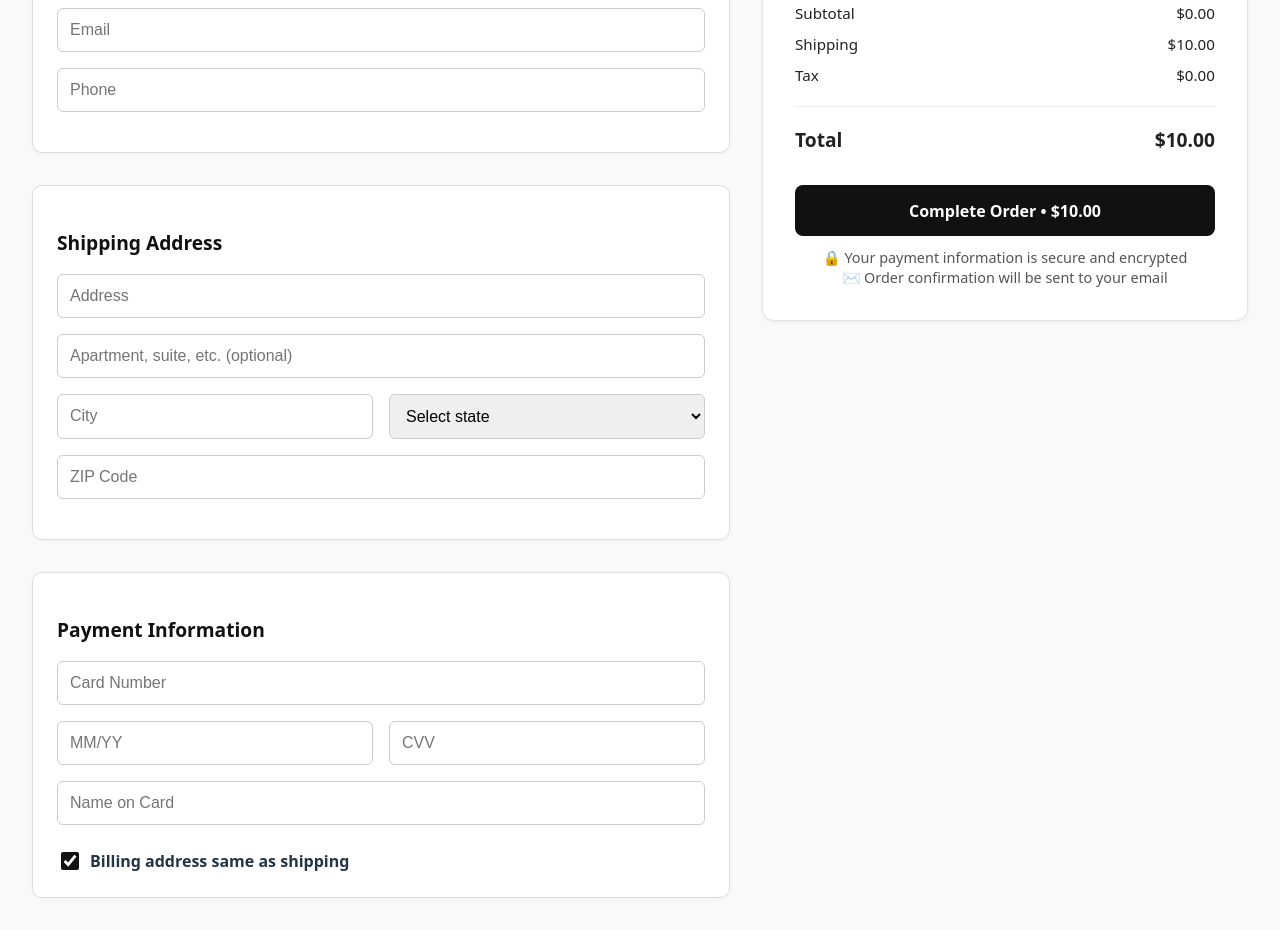
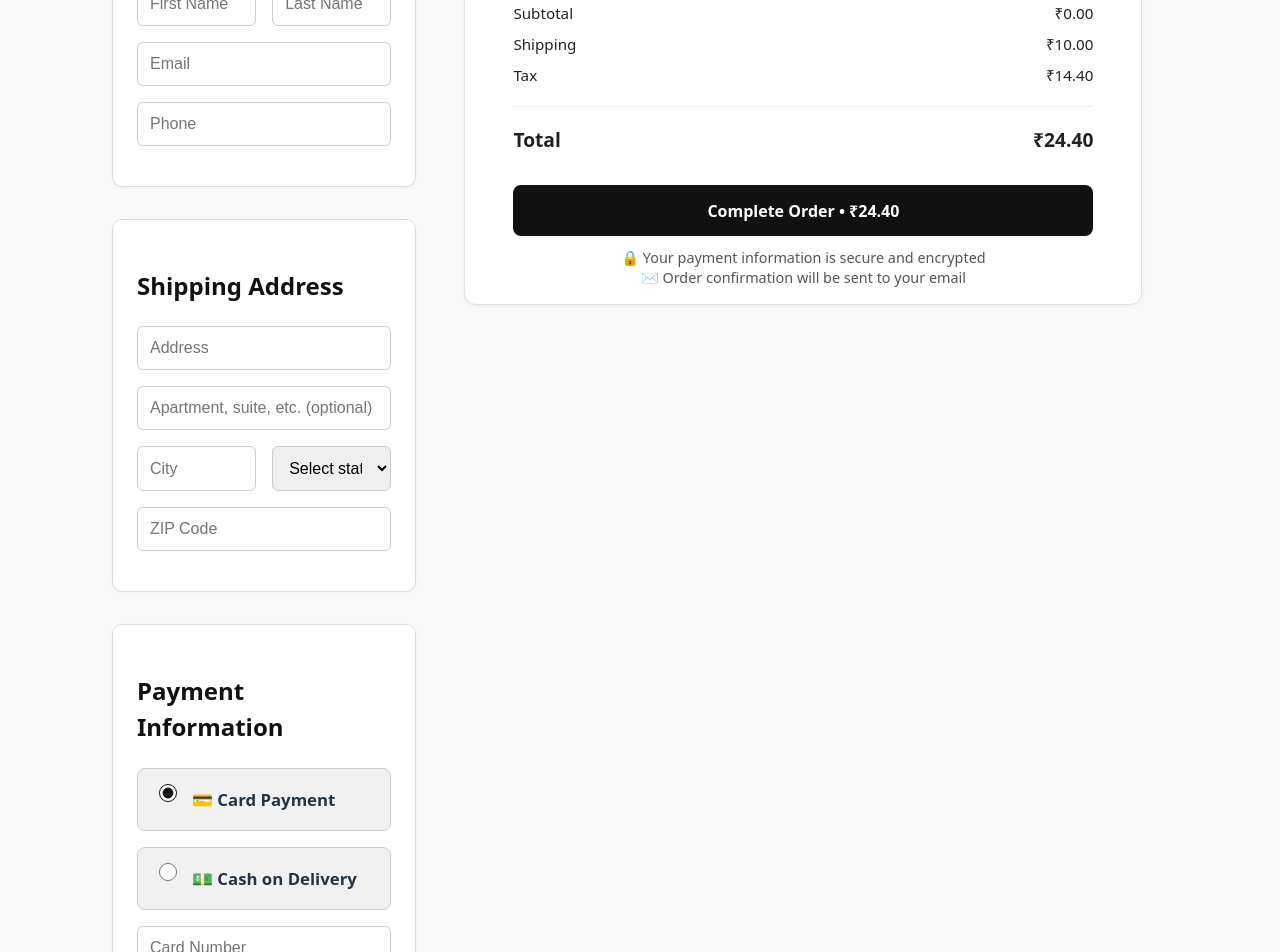
Before and after one commit to Prajwal4648/ecommerce-react-ui, a React (Vite) app: page /checkout in a window 1280 px wide. Shown: the part 280-1232 px from the top of the page. Before the commit the page ends 1210 px from the top, so only its background shows below. Built offline with nearby package versions, Linux system fonts and the light colour scheme.

Commit message:
updated UI and added promo code logic

```diff
--- a/src/pages/Cart/Cart.jsx
+++ b/src/pages/Cart/Cart.jsx
@@ -4,14 +4,43 @@ import './cart.css';
 import { useNavigate } from 'react-router-dom';
 
 const Cart = () => {
-  const { cartItems, removeFromCart, updateQuantity, clearCart } = useCart();
+  const {
+    cartItems,
+    removeFromCart,
+    updateQuantity,
+    clearCart,
+    discount,
+    isPromoApplied,
+    applyPromo
+  } = useCart();
   const navigate = useNavigate();
   const [promoCode, setPromoCode] = useState('');
 
   const subtotal = cartItems.reduce((sum, item) => sum + item.price * item.quantity, 0);
   const shipping = subtotal > 100 ? 0 : 10;
   const tax = 14.40; // fixed or calculated
-  const total = subtotal + shipping + tax;
+  const total = subtotal + shipping + tax - discount;
+
+  // Handle promo code application
+  const handlePromoCode = () => {
+    if (promoCode.toUpperCase() === 'FLAT10' && !isPromoApplied) {
+      const discountAmount = (subtotal + shipping + tax) * 0.10;
+      applyPromo(discountAmount);
+    } else if (promoCode.toUpperCase() !== 'FLAT10') {
+      alert('Invalid promo code');
+    } else if (isPromoApplied) {
+      alert('Promo code already applied');
+    }
+  };
+
+  // Handle quantity decrease with removal when quantity reaches 0
+  const handleQuantityDecrease = (itemId, currentQuantity) => {
+    if (currentQuantity <= 1) {
+      removeFromCart(itemId);
+    } else {
+      updateQuantity(itemId, currentQuantity - 1);
+    }
+  };
 
   // Empty cart view
   if (cartItems.length === 0) {
@@ -45,7 +74,7 @@ const Cart = () => {
               <p>₹{item.price}</p>
             </div>
             <div className="quantity-controls">
-              <button onClick={() => updateQuantity(item.id, item.quantity - 1)}>-</button>
+              <button onClick={() => handleQuantityDecrease(item.id, item.quantity)}>-</button>
               <span>{item.quantity}</span>
               <button onClick={() => updateQuantity(item.id, item.quantity + 1)}>+</button>
             </div>
@@ -60,6 +89,9 @@ const Cart = () => {
         <p>Subtotal ({cartItems.length} items) <span>₹{subtotal.toFixed(2)}</span></p>
         <p>Shipping <span>{shipping === 0 ? 'Free' : `₹${shipping.toFixed(2)}`}</span></p>
         <p>Tax <span>₹{tax.toFixed(2)}</span></p>
+        {isPromoApplied && (
+          <p style={{color: 'green'}}>Discount (FLAT10) <span>-₹{discount.toFixed(2)}</span></p>
+        )}
         <hr />
         <p className="total">Total <span>₹{total.toFixed(2)}</span></p>
 
@@ -77,8 +109,18 @@ const Cart = () => {
               placeholder="Enter code"
               value={promoCode}
               onChange={(e) => setPromoCode(e.target.value)}
+              disabled={isPromoApplied}
             />
-            <button>Apply</button>
+            <button
+              onClick={handlePromoCode}
+              disabled={isPromoApplied}
+              style={{
+                backgroundColor: isPromoApplied ? '#ccc' : '',
+                cursor: isPromoApplied ? 'not-allowed' : 'pointer'
+              }}
+            >
+              {isPromoApplied ? 'Applied' : 'Apply'}
+            </button>
           </div>
         </div>
 
--- a/src/pages/Cart/CartContext.jsx
+++ b/src/pages/Cart/CartContext.jsx
@@ -1,23 +1,41 @@
 import React, { createContext, useContext, useState, useEffect } from "react";
-
 
 // Create the context
 const CartContext = createContext();
 
 // Create a provider component
 export const CartProvider = ({ children }) => {
-
-
   // Initialize cartItems from localStorage (if available)
   const [cartItems, setCartItems] = useState(() => {
     const stored = localStorage.getItem('cart');
     return stored ? JSON.parse(stored) : [];
   });
 
+  // Initialize promo code state from localStorage
+  const [discount, setDiscount] = useState(() => {
+    const stored = localStorage.getItem('discount');
+    return stored ? parseFloat(stored) : 0;
+  });
+
+  const [isPromoApplied, setIsPromoApplied] = useState(() => {
+    const stored = localStorage.getItem('isPromoApplied');
+    return stored ? JSON.parse(stored) : false;
+  });
+
   // Save cartItems to localStorage whenever they change
   useEffect(() => {
     localStorage.setItem('cart', JSON.stringify(cartItems));
   }, [cartItems]);
+
+  // Save discount to localStorage whenever it changes
+  useEffect(() => {
+    localStorage.setItem('discount', discount.toString());
+  }, [discount]);
+
+  // Save promo applied status to localStorage whenever it changes
+  useEffect(() => {
+    localStorage.setItem('isPromoApplied', JSON.stringify(isPromoApplied));
+  }, [isPromoApplied]);
 
   // Add item to cart
   const addToCart = (product) => {
@@ -49,19 +67,39 @@ export const CartProvider = ({ children }) => {
     );
   };
 
-  // Clear all cart items
+  // Clear all cart items and promo code
   const clearCart = () => {
     setCartItems([]);
+    setDiscount(0);
+    setIsPromoApplied(false);
     localStorage.removeItem('cart');
+    localStorage.removeItem('discount');
+    localStorage.removeItem('isPromoApplied');
+  };
+
+  // Apply promo code
+  const applyPromo = (discountAmount) => {
+    setDiscount(discountAmount);
+    setIsPromoApplied(true);
+  };
+
+  // Remove promo code
+  const removePromo = () => {
+    setDiscount(0);
+    setIsPromoApplied(false);
   };
 
   return (
     <CartContext.Provider value={{
       cartItems,
+      discount,
+      isPromoApplied,
       addToCart,
       removeFromCart,
       updateQuantity,
-      clearCart
+      clearCart,
+      applyPromo,
+      removePromo
     }}>
       {children}
     </CartContext.Provider>
--- a/src/pages/Cart/Checkout.css
+++ b/src/pages/Cart/Checkout.css
@@ -3,7 +3,9 @@
   width: 100vw;
   box-sizing: border-box;
   background-color: #f9f9f9;
-  padding: 2rem;
+  padding: 3rem;
+  padding-left:7rem;
+
 }
 
 /* Only the title on top */
@@ -18,9 +20,9 @@
 .checkout-container {
   display: flex;
   justify-content: space-between;
-  align-items: flex-start;
-  gap: 2rem;
-  width: 100%;
+  align-items: self-start;
+  gap: 3rem;
+  width: 92%;
 }
 
 /* Left side: form */
@@ -40,8 +42,8 @@
 }
 
 .form-section h3 {
-  font-size: 1.2rem;
-  margin-bottom: 1rem;
+  font-size: 1.5rem;
+  margin-bottom: 1.4rem;
   color: #111;
 }
 
@@ -90,3 +92,72 @@ input:not([type='checkbox']), select {
     flex-direction: column;
   }
 }
+/* Payment Methods Section */
+.payment-methods {
+  display: flex;
+  flex-direction: column;
+  gap: 1rem;
+  margin-bottom: 1rem;
+}
+
+.payment-option {
+  display: flex;
+  align-items: center;
+  gap: 0.75rem;
+  font-size: 1.05rem;
+  background-color: #f1f1f1;
+  padding: 0.75rem 1rem;
+  border-radius: 8px;
+  border: 1px solid #ccc;
+  cursor: pointer;
+  transition: background-color 0.3s ease;
+}
+
+.payment-option:hover {
+  background-color: #e7e7e7;
+}
+
+.payment-option input[type='radio'] {
+  accent-color: #111;
+  width: 18px;
+  height: 18px;
+  cursor: pointer;
+}
+
+.payment-label {
+  font-weight: 600;
+}
+
+/* Card Payment Fields */
+.card-payment-fields {
+  margin-top: 1rem;
+  display: flex;
+  flex-direction: column;
+  gap: 0.8rem;
+}
+
+/* COD Info Section */
+.cod-info {
+  margin-top: 1rem;
+  background-color: #fffbe6;
+  border: 1px solid #ffdf91;
+  border-radius: 8px;
+  padding: 1rem 1.5rem;
+}
+
+.cod-message p {
+  margin: 0.5rem 0;
+  font-size: 1rem;
+  color: #333;
+}
+
+.cod-message ul {
+  padding-left: 1.2rem;
+  margin-top: 0.5rem;
+}
+
+.cod-message ul li {
+  list-style: disc;
+  margin-bottom: 0.5rem;
+  color: #555;
+}
--- a/src/pages/Cart/Checkout.jsx
+++ b/src/pages/Cart/Checkout.jsx
@@ -1,8 +1,10 @@
-import React from 'react';
+import React, { useState } from 'react';
 import OrderSummary from './OrderSummary';
 import './Checkout.css';
 
 const Checkout = () => {
+  const [paymentMethod, setPaymentMethod] = useState('card'); // 'card' or 'cod'
+
   return (
     <div className="checkout-page">
       <h2 className="checkout-title">Checkout</h2>
@@ -37,16 +39,62 @@ const Checkout = () => {
 
           <div className="form-section">
             <h3>Payment Information</h3>
-            <input type="text" placeholder="Card Number" />
-            <div className="row">
-              <input type="text" placeholder="MM/YY" />
-              <input type="text" placeholder="CVV" />
+
+            {/* Payment Method Selection */}
+            <div className="payment-methods">
+              <label className="payment-option">
+                <input
+                  type="radio"
+                  name="paymentMethod"
+                  value="card"
+                  checked={paymentMethod === 'card'}
+                  onChange={(e) => setPaymentMethod(e.target.value)}
+                />
+                <span className="payment-label">💳 Card Payment</span>
+              </label>
+
+              <label className="payment-option">
+                <input
+                  type="radio"
+                  name="paymentMethod"
+                  value="cod"
+                  checked={paymentMethod === 'cod'}
+                  onChange={(e) => setPaymentMethod(e.target.value)}
+                />
+                <span className="payment-label">💵 Cash on Delivery</span>
+              </label>
             </div>
-            <input type="text" placeholder="Name on Card" />
-            <label className="billing-checkbox">
-              <input type="checkbox" defaultChecked />
-              Billing address same as shipping
-            </label>
+
+            {/* Card Payment Fields - Only show when card is selected */}
+            {paymentMethod === 'card' && (
+              <div className="card-payment-fields">
+                <input type="text" placeholder="Card Number" required />
+                <div className="row">
+                  <input type="text" placeholder="MM/YY" required />
+                  <input type="text" placeholder="CVV" required />
+                </div>
+                <input type="text" placeholder="Name on Card" required />
+                <label className="billing-checkbox">
+                  <input type="checkbox" defaultChecked />
+                  Billing address same as shipping
+                </label>
+              </div>
+            )}
+
+            {/* Cash on Delivery Info - Only show when COD is selected */}
+            {paymentMethod === 'cod' && (
+              <div className="cod-info">
+                <div className="cod-message">
+                  <p>📦 <strong>Cash on Delivery Selected</strong></p>
+                  <p>You will pay when your order is delivered to your address.</p>
+                  <ul>
+                    <li>✅ No online payment required</li>
+                    <li>✅ Pay with cash to delivery person</li>
+                    <li>✅ Exact change appreciated</li>
+                  </ul>
+                </div>
+              </div>
+            )}
           </div>
         </div>
 
--- a/src/pages/Cart/OrderSummary.css
+++ b/src/pages/Cart/OrderSummary.css
@@ -1,9 +1,11 @@
 .order-summary {
   width: 100%;
-  max-width: 420px;
+  max-width: 580px;
   background-color: #ffffff;
   border: 1px solid #e2e2e2;
-  padding: 2rem;
+  padding: 1rem;
+  padding-left: 3rem;
+  padding-right: 3rem;
   border-radius: 12px;
   box-shadow: 0 1px 4px rgba(0, 0, 0, 0.05);
 }
@@ -34,11 +36,13 @@
   width: 64px;
   height: 64px;
   border-radius: 6px;
-  object-fit: cover;
-  background-color: #f2f2f2;
+ padding-top: 19px;
+     margin-right: 30px;
+
 }
 
 .product-info {
+  margin-right: 80px;
   flex: 1;
 }
 
--- a/src/pages/Cart/OrderSummary.jsx
+++ b/src/pages/Cart/OrderSummary.jsx
@@ -3,12 +3,12 @@ import { useCart } from './CartContext';
 import './OrderSummary.css';
 
 const OrderSummary = () => {
-  const { cartItems } = useCart();
+  const { cartItems, discount, isPromoApplied } = useCart();
 
   const subtotal = cartItems.reduce((sum, item) => sum + item.price * item.quantity, 0);
   const shipping = subtotal > 100 ? 0 : 10;
-  const tax = +(subtotal * 0.08).toFixed(2); // 8% tax as an example
-  const total = subtotal + shipping + tax;
+  const tax = 14.40; // 8% tax as an example
+  const total = subtotal + shipping + tax - discount;
 
   return (
     <div className="order-summary">
@@ -23,29 +23,34 @@ const OrderSummary = () => {
               <p className="product-details">Size: S • Color: White</p>
               <p className="product-qty">Qty: {item.quantity}</p>
             </div>
-            <p className="product-price">${(item.price * item.quantity).toFixed(2)}</p>
+            <p className="product-price">₹{(item.price * item.quantity).toFixed(2)}</p>
           </div>
         ))}
       </div>
 
       <div className="price-breakdown">
         <p>
-          Subtotal <span>${subtotal.toFixed(2)}</span>
+          Subtotal <span>₹{subtotal.toFixed(2)}</span>
         </p>
         <p>
-          Shipping <span>{shipping === 0 ? 'Free' : `$${shipping.toFixed(2)}`}</span>
+          Shipping <span>{shipping === 0 ? 'Free' : `₹${shipping.toFixed(2)}`}</span>
         </p>
         <p>
-          Tax <span>${tax.toFixed(2)}</span>
+          Tax <span>₹{tax.toFixed(2)}</span>
         </p>
+        {isPromoApplied && (
+          <p style={{color: 'green'}}>
+            Discount (FLAT10) <span>-₹{discount.toFixed(2)}</span>
+          </p>
+        )}
         <hr />
         <p className="total">
-          Total <span>${total.toFixed(2)}</span>
+          Total <span>₹{total.toFixed(2)}</span>
         </p>
       </div>
 
       <button className="complete-order-btn">
-        Complete Order • ${total.toFixed(2)}
+        Complete Order • ₹{total.toFixed(2)}
       </button>
 
       <div className="order-notes">
--- a/src/pages/Cart/cart.css
+++ b/src/pages/Cart/cart.css
@@ -313,6 +313,7 @@
   cursor: pointer;
   font-weight: 500;
   white-space: nowrap;
+  height: 100%;
 }
 
 .promo-input-wrapper button:hover {
```
